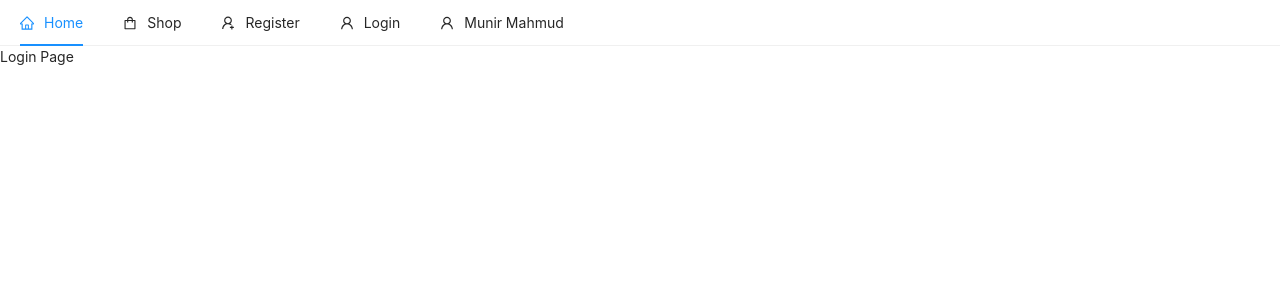
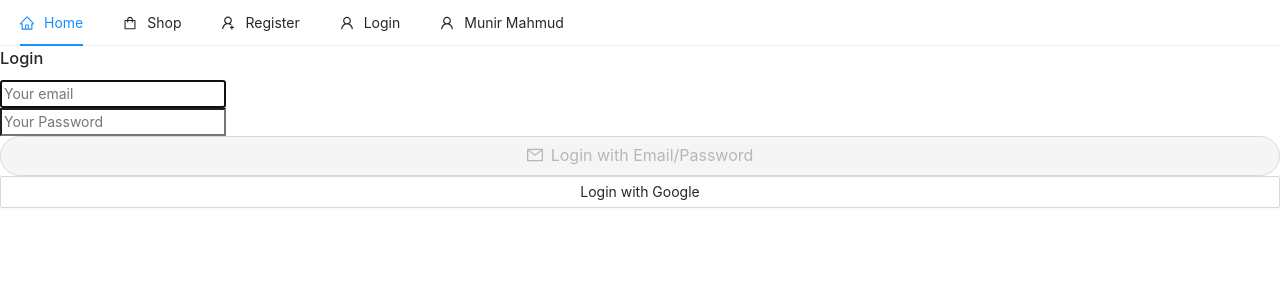
Before and after one commit to munirmahmud/storefolk---MERN-Stack-Project, a React (Create React App) app in the folder client/: page /login in a window 1280 px wide. Shown: the top 300 px of the page. Built offline with nearby package versions, Linux system fonts and the light colour scheme; no server answers.

Commit message:
Login component done

```diff
--- a/client/src/pages/Auth/Login.jsx
+++ b/client/src/pages/Auth/Login.jsx
@@ -1,9 +1,88 @@
-import React from 'react';
+import { MailOutlined } from '@ant-design/icons';
+import { Button } from 'antd';
+import React, { useState } from 'react';
+import { useDispatch } from 'react-redux';
+import { toast } from 'react-toastify';
+import { auth } from '../../config/firebase';
 
-const Login = () => {
+
+const Login = ({ history }) => {
+    const [email, setEmail] = useState("");
+    const [password, setPassword] = useState("");
+    const [loading, setLoading] = useState(false);
+    let dispatch = useDispatch();
+
+    const handleSubmit = async (e) => {
+        e.preventDefault();
+        setLoading(true);
+
+        try {
+            const result = await auth.signInWithEmailAndPassword(email, password);
+
+            const {user} = result;
+            const idTokenResult = await user.getIdTokenResult();
+
+            dispatch({
+                type: "LOGGED_IN_USER",
+                payload: {
+                  name: user.email,
+                  token: idTokenResult.token,
+                }
+              });
+
+              history.push("/");
+        } catch (error) {
+            console.log(error.message);
+            toast.error(error.message);
+            setLoading(false);
+        }
+    };
+
     return (
-        <div>
-            Login Page
+        <div className="container">
+            <div className="row">
+                <div className="col-md-6 offset-3 mt-5">
+                    <h3 className="text-center">Login</h3>
+
+                    <form onSubmit={handleSubmit}>
+                        <div className="form-group">
+                            <input type="email"
+                                className="form-control"
+                                value={email}
+                                onChange={(e) => setEmail(e.target.value)}
+                                placeholder="Your email"
+                                autoFocus
+                            />
+                        </div>
+                        <div className="form-group">
+                            <input type="password"
+                                className="form-control"
+                                value={password}
+                                onChange={(e) => setPassword(e.target.value)}
+                                placeholder="Your Password"
+                            />
+                        </div>
+
+                        <Button
+                        type="primary"
+                        className="mb-3"
+                        onClick={handleSubmit}
+                        block
+                        shape="round"
+                        icon={<MailOutlined />}
+                        size="large"
+                        disabled={!email || password.length < 6}
+                        >Login with Email/Password</Button>
+                        <Button
+                        type="submit"
+                        className="mb-3"
+                        onClick={handleSubmit}
+                        block
+                        shape
+                        >Login with Google</Button>
+                    </form>
+                </div>
+            </div>
         </div>
     );
 };
--- a/client/src/pages/Auth/Register.jsx
+++ b/client/src/pages/Auth/Register.jsx
@@ -38,6 +38,7 @@ const Register = () => {
                             className="form-control mb-3"
                             value={email}
                             onChange={(e) => setEmail(e.target.value)}
+                            placeholder="Your email"
                             autoFocus
                         />
 
```
